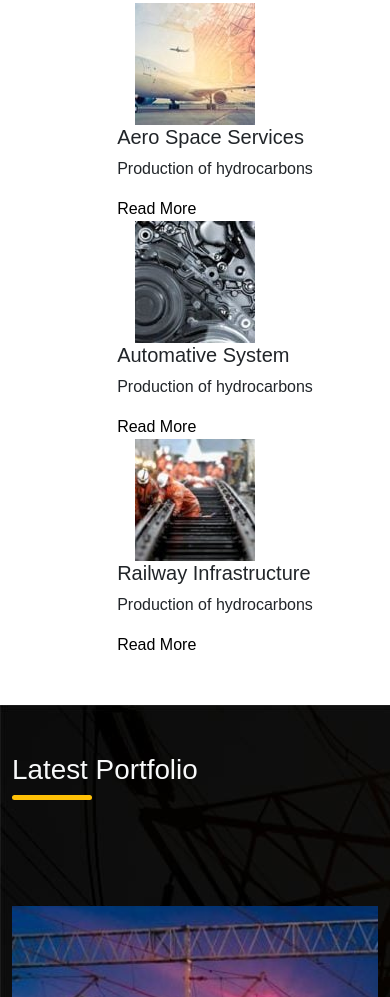
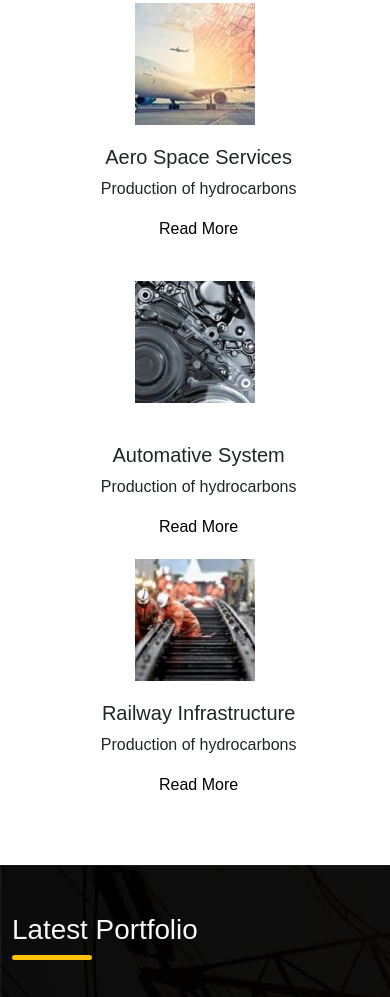
Before and after one commit to mohit-sharma-18/web-template-1, a plain HTML site: page index.html in a window 390 px wide. Shown: the part 4179-5176 px from the top of the page. Drawn offline with nearby package versions, Linux system fonts and the light colour scheme; a web font is replaced by a local one.

Commit message:
alignment fix

```diff
--- a/index.html
+++ b/index.html
@@ -250,7 +250,7 @@
                     </div>
                     <div class="col-md">
                         <div class="row">
-                            <div class="col-md-4 box-width"><img src="service5.jpg" alt=""></div>
+                            <div class="col-md-4 box-width imgs-gap"><img src="service5.jpg" alt=""></div>
                             <div class="col-md-8 pt-2 box-size-3 box-width">
                                 <div class="automative">
                                     <h5 class="text-h5">Automative System</h5>
--- a/style.css
+++ b/style.css
@@ -386,6 +386,9 @@ input[type=text]:focus ,input[type=email]:focus,input[type=phone]:focus {
     .fix-size{
         height: 161.41px;
     }
+    .box-size-3{
+        margin-top: -10px;
+    }
 }
 
 @media screen and (max-width:992px) {
@@ -485,6 +488,11 @@ input[type=text]:focus ,input[type=email]:focus,input[type=phone]:focus {
       padding: 10px 20px!important;
       transition: .5s all;
    }
+   .imgs-gap{
+    margin-top: 20px;
+    margin-bottom: 20px;
+}
+
 }
 
 @media screen and (max-width:576px){
@@ -523,6 +531,11 @@ input[type=text]:focus ,input[type=email]:focus,input[type=phone]:focus {
    .latest-1 , .button-2{
        width: fit-content;
    }
+   .imgs-gap{
+        margin-top: 20px;
+        margin-bottom: 20px;
+    }
+
 
 }
 @media screen and (max-width:425px) {
@@ -561,6 +574,12 @@ input[type=text]:focus ,input[type=email]:focus,input[type=phone]:focus {
     .button-3{
         padding: 5px 15px!important;
         transition: .5s all;
+    }
+    .box-size-3{
+        padding-right: 85px;
+        margin-top: 20px;
+        margin-bottom: 20px;
+        text-align: center;
     }
 
 }
```
